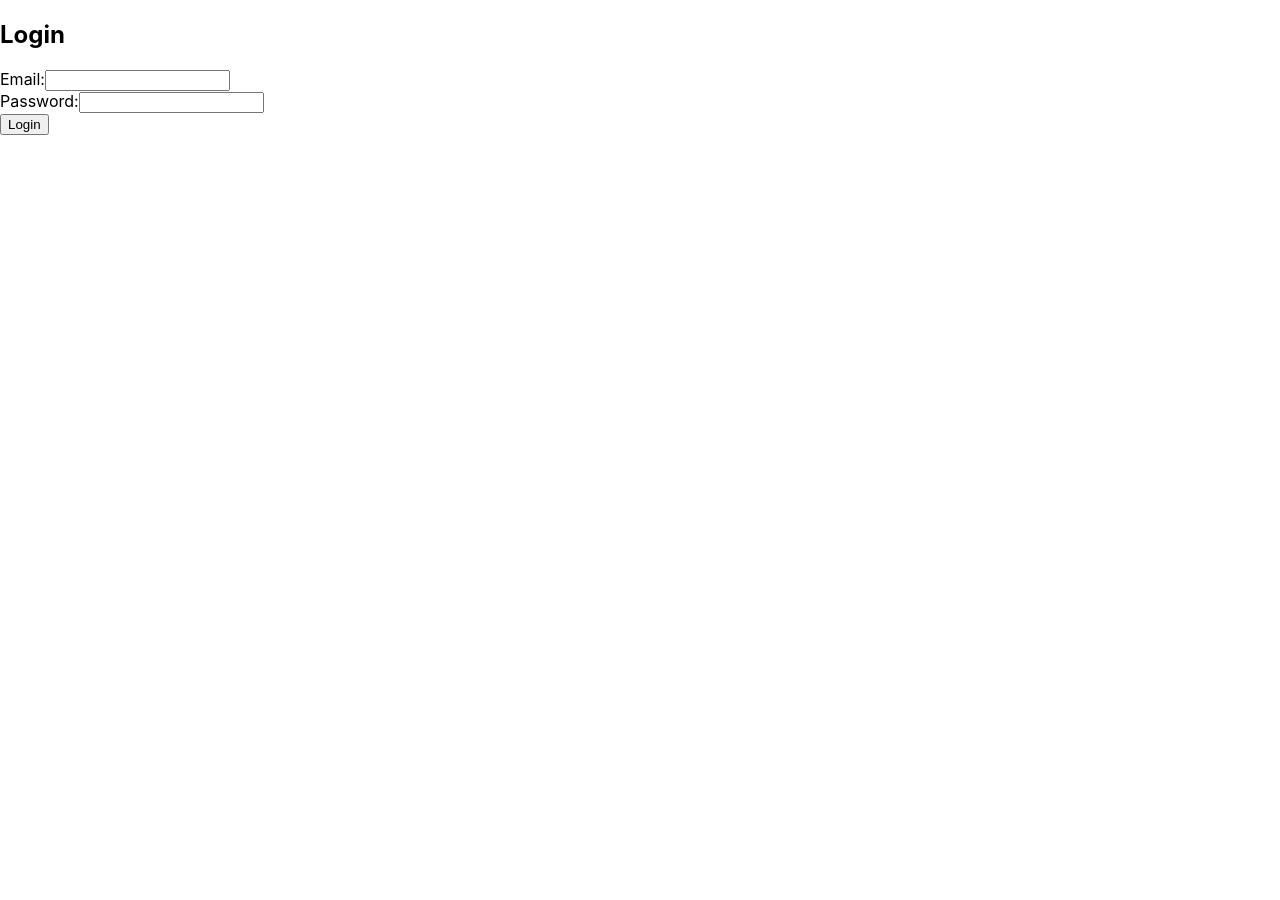
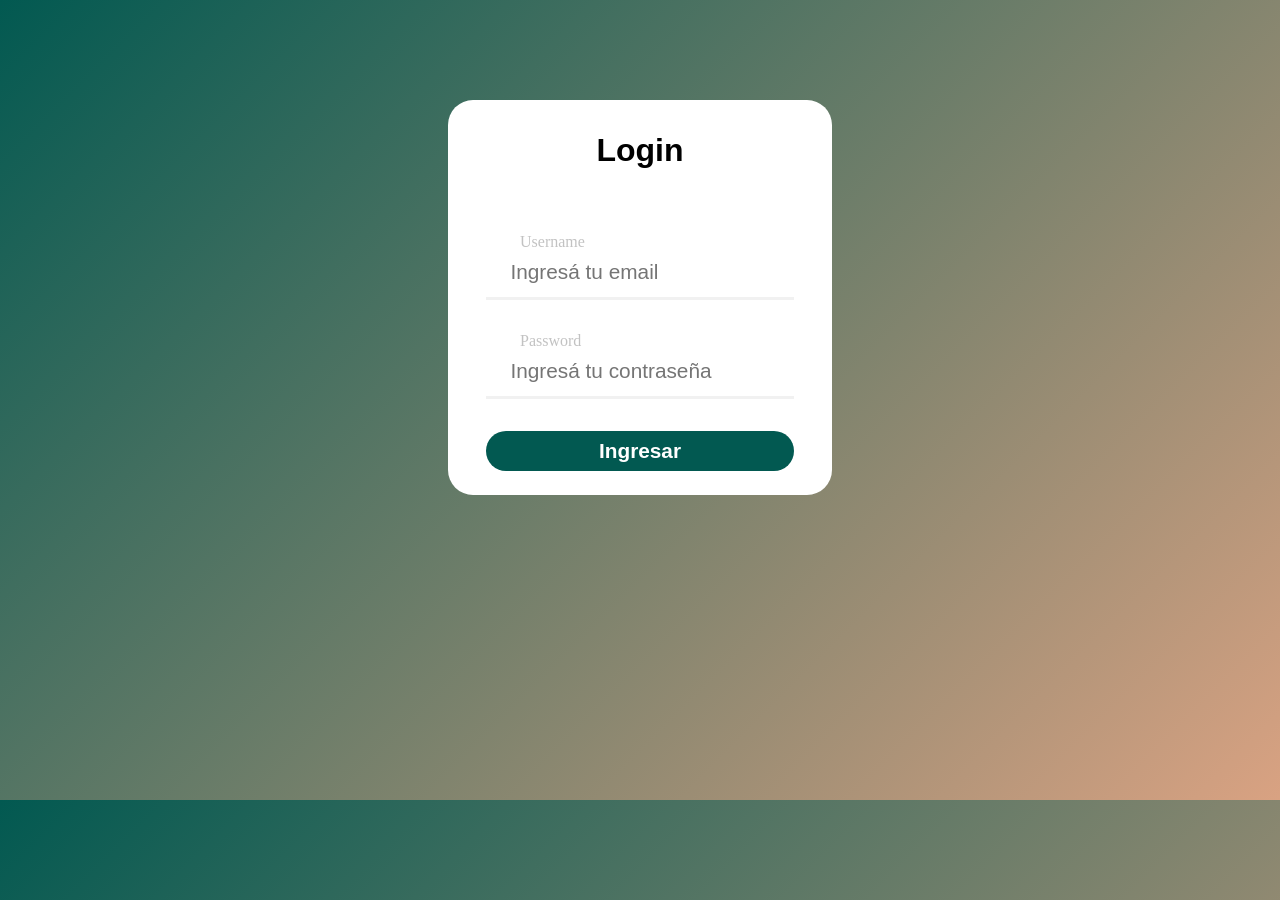
Before and after one commit to SofiPolak/OrionTravel-React, a React (Create React App) app: page / in a window 1280 px wide. Before the commit the page ends 800 px from the top, so only its background shows below. Built offline with nearby package versions, Linux system fonts and the light colour scheme.

Commit message:
Se agregaron estilos al login

```diff
--- a/src/App.css
+++ b/src/App.css
@@ -25,7 +25,7 @@
 }
 
 .App-link {
-  color: #61dafb;
+  color: #025951;
 }
 
 @keyframes App-logo-spin {
@@ -36,3 +36,111 @@
     transform: rotate(360deg);
   }
 }
+
+@import url('https://fonts.googleapis.com/css2?family=Montserrat:wght@300&display=swap');
+
+body{
+  background: #025951;
+  background: linear-gradient(135deg, rgb(2, 89, 81, 1) 0%,     rgb(217, 162, 130, 1) 100%);
+  font-family: "Montserrat";
+  height: 100%;
+}
+
+html{
+  font-size: 100%;
+  height: 100%;
+}
+
+#loginform{
+  max-width: 500px;
+  min-width: 300px;
+  max-height: 700px;
+  width: 30%;
+  height: 60%;
+  margin: 100px auto;
+  background-color: #FFFFFF;
+  border-radius: 25px;
+}
+
+#headerTitle{
+  text-align: center;
+  font-family: 'Montserrat', sans-serif;
+  padding: 2rem 0;
+  margin: 0;
+  font-size: 2rem;
+}
+
+.row{
+  display: flex;
+  flex-direction: column;
+  align-items: center;
+  padding-top: 2rem;
+  max-width: 100%;
+
+}
+
+.row input{
+  width: 80%;
+  box-sizing: border-box;
+	border: none;
+  font-size: 1.3rem;
+  padding-left: 1.5rem;
+  padding-bottom: 1rem;
+  box-shadow: inset 0px -3px 0px 0px rgba(187,187,187,0.2);
+  transition: box-shadow 0.2s ease-in;
+}
+
+.row input:focus{
+   box-shadow: inset 0px -3px 0px 0px rgb(2, 89, 81, 0.7);
+   outline: none;
+}
+
+.row input::-webkit-input-placeholder{
+  opacity: 1;
+  transition: opacity 0.25s ease-out;
+}
+
+.row input:hover::-webkit-input-placeholder,
+.row input:focus::-webkit-input-placeholder{
+  opacity: 0;
+}
+
+.row label{
+  align-self: start;
+  padding-left: 4.5rem;
+  padding-bottom: 0.5rem;
+  color: rgba(187,187,187,0.9);
+}
+
+.row button{
+  border-radius: 25px;
+  width: 80%;
+  height: 40px;
+  font-size: 1.3rem;
+  color: white;
+  font-weight: 700;
+  background: rgb(2, 89, 81);
+  /*background: linear-gradient(90deg, rgba(2, 89, 81, 1) 0%,     rgba(217, 162, 130,1) 100%);*/
+  border: 0px;
+  cursor: pointer;
+  transition: opacity 0.25s ease-out;
+}
+
+.row button:hover{
+  opacity: 0.8;
+}
+
+#button{
+  padding-bottom: 1.5rem;
+}
+
+
+#iconGroup{
+  display: flex;
+  justify-content: center;
+  padding: 2rem 0;
+}
+
+#iconGroup a{
+  margin: 0 0.6rem;
+}
--- a/src/components/Home.js
+++ b/src/components/Home.js
@@ -35,24 +35,37 @@ export const Home = () => {
     }
   };
 
+  const FormHeader = props => (
+    <h2 id="headerTitle">{props.title}</h2>
+  );
+
+  const Form = props => (
+    <div>
+      <FormInput description="Username" placeholder="Ingresá tu email" type="email" name="email" id="email" onChange={e => setEmail({ email: e.target.value })}/>
+      <FormInput description="Password" placeholder="Ingresá tu contraseña" type="password" name="password" id="password" onChange={e => setPassword({ password: e.target.value })}/>
+      <FormButton title="Ingresar"/>
+    </div>
+  );
+
+  const FormButton = props => (
+    <div id="button" class="row">
+      <button>{props.title}</button>
+    </div>
+  );
+
+  const FormInput = props => (
+    <div class="row">
+      <label>{props.description}</label>
+      <input type={props.type} placeholder={props.placeholder}/>
+    </div>
+  );
+
   return (
-    <div>
+    <div id="loginform">
       {!isLogged ? (
         <div>
-          <form onSubmit={onSubmit}>
-            <div className='form-inner'>
-              <h2>Login</h2>
-              <div className='form-group'>
-                <label htmlFor='email'>Email:</label>
-                <input type="email" name="email" id="email" onChange={e => setEmail({ email: e.target.value })} />
-              </div>
-              <div className='form-group'>
-                <label htmlFor='password'>Password:</label>
-                <input type="password" name="password" id="password" onChange={e => setPassword({ password: e.target.value })} />
-              </div>
-            </div>
-            <button >Login</button>
-          </form>
+          <FormHeader title="Login" />
+          <Form onSubmit={onSubmit}/>
         </div>
       ) : (
         <div>
@@ -60,5 +73,6 @@ export const Home = () => {
         </div>
       )}
     </div>
+
   );
 }
--- a/src/index.css
+++ b/src/index.css
@@ -1,13 +1,13 @@
 body {
   margin: 0;
   font-family: -apple-system, BlinkMacSystemFont, 'Segoe UI', 'Roboto', 'Oxygen',
-    'Ubuntu', 'Cantarell', 'Fira Sans', 'Droid Sans', 'Helvetica Neue',
+    'Ubuntu', 'Cantarell', 'Fira Sans', 'Droid Sans', 'Helvetica Neue', 'Montserrat',
     sans-serif;
   -webkit-font-smoothing: antialiased;
   -moz-osx-font-smoothing: grayscale;
 }
 
 code {
-  font-family: source-code-pro, Menlo, Monaco, Consolas, 'Courier New',
+  font-family: source-code-pro, Menlo, Monaco, Consolas, 'Courier New', 'Montserrat', sans-serif,
     monospace;
 }
```
